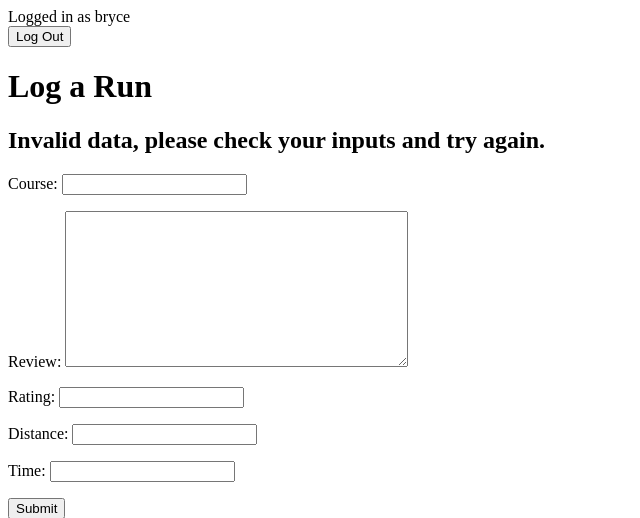
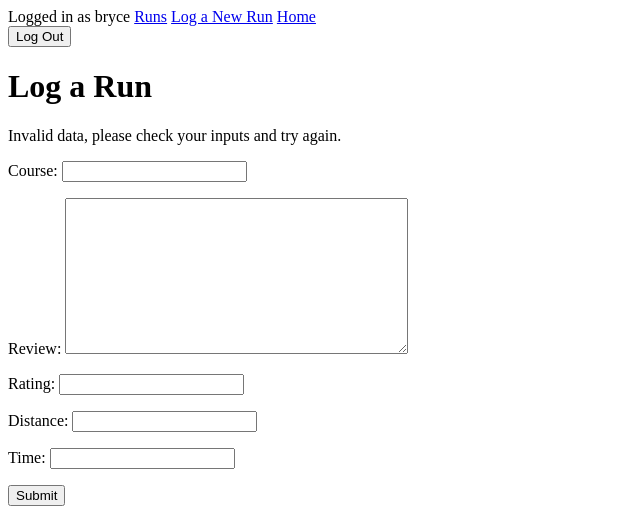
Before and after one commit to buraizu/ecr_django, a Django app: page /createrun/ in a window 1280 px wide. Shown: the top 518 px of the page, without its empty margins (0-640 px from the left). Run offline with Django 3.2, Linux system fonts and the light colour scheme; a user stored in the database is signed in.

Commit message:
Adds nav links to base template

```diff
--- a/ecr/templates/ecr/base.html
+++ b/ecr/templates/ecr/base.html
@@ -2,6 +2,10 @@
 {% if user.is_authenticated %}
 
 Logged in as {{ user.username }}
+
+<a href="{% url 'allruns' %}">Runs</a>
+<a href="{% url 'createrun' %}">Log a New Run</a>
+<a href="{% url 'home' %}">Home</a>
 
 <form action="{% url 'logoutuser' %}" method="POST">
     {% csrf_token %}
--- a/ecr/templates/ecr/createrun.html
+++ b/ecr/templates/ecr/createrun.html
@@ -4,7 +4,7 @@
 
 <h1>Log a Run</h1>
 
-<h2>{{ error }}</h2>
+{{ error }}
 
 <form method="POST">
     {% csrf_token %}
```
Also changed, not shown: db.sqlite3.
